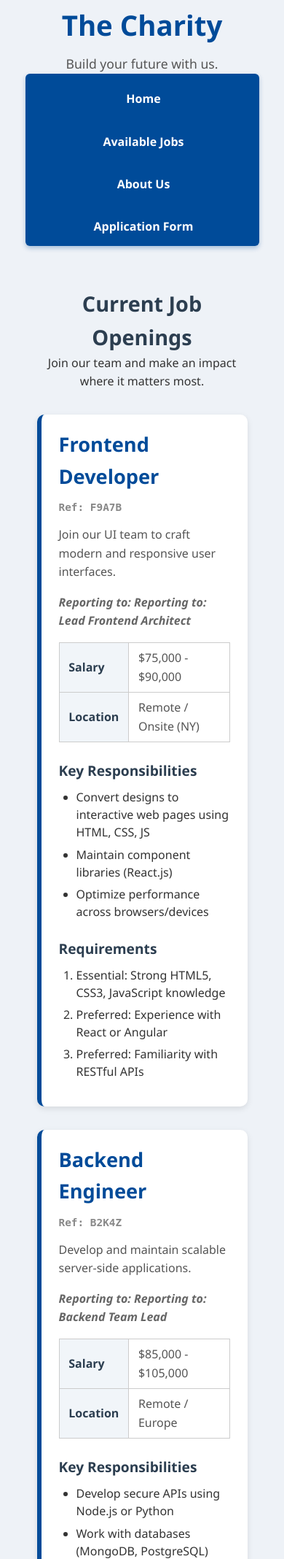
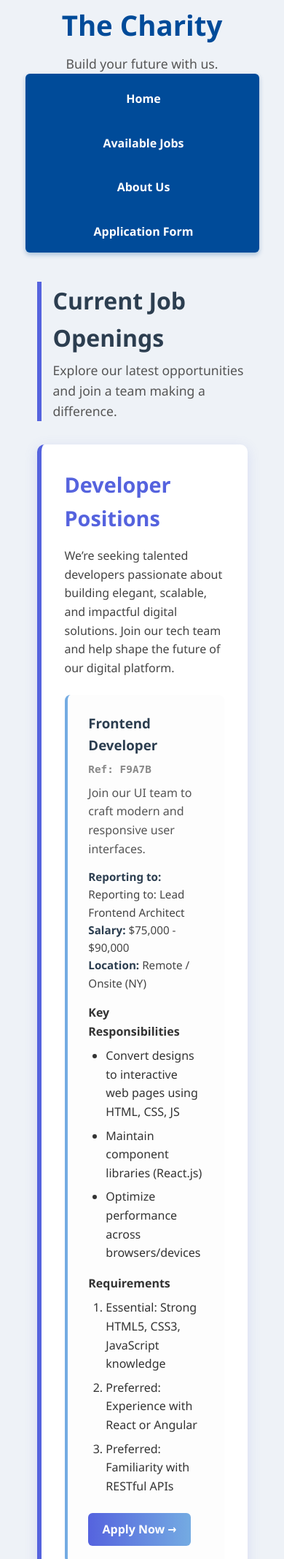
Before and after one commit to NimaAdel/Project-Part-2, a PHP site: page /jobs.php in a window 390 px wide. Shown: the part 159-2295 px from the top of the page at 73% size. Run offline with PHP 8.4, Linux system fonts and the light colour scheme; data comes from the database, SQL or seed files in the repository.

Commit message:
Suggested Git Commit Message feat(ui): redesign jobs page with colorful layout and merged developer roles - Aligned job listings with the left margin for better visual flow - Added color gradients, shadows, and hover effects for interactivity - Merged Frontend and Backend roles into one Developer section - Improved typography, spacing, and responsive behavior
Key Improvements

 Left-aligned layout — consistent with “Why Join The Charity” section
 Colorful gradient accents — brand-like tones for sections and buttons
Merged “Frontend” and “Backend” roles under a unified Developer section
Interactive cards — hover animations and Apply buttons
 Fully responsive — works beautifully on mobile and desktop

```diff
--- a/jobs.php
+++ b/jobs.php
@@ -1,5 +1,4 @@
 <?php
-// Load DB connection
 require_once 'settings.php';
 
 $sql = "SELECT * FROM jobs ORDER BY job_id ASC";
@@ -12,137 +11,160 @@ require_once 'header.inc';
 <style>
     body#jobs {
         font-family: 'Inter', sans-serif;
-        background-color: #f7f9fc;
+        background: linear-gradient(135deg, #eef3ff, #f9f9ff);
+        margin: 0;
         color: #333;
-        margin: 0;
-        padding: 0;
     }
 
     .jobs-container {
-        max-width: 1000px;
+        max-width: 1100px;
         margin: 2rem auto;
-        padding: 1rem;
+        padding: 0 2rem;
     }
 
     .page-title {
-        text-align: center;
         margin-bottom: 2rem;
+        border-left: 6px solid #5563DE;
+        padding-left: 1rem;
     }
 
     .page-title h1 {
-        font-size: 2.2rem;
+        font-size: 2.5rem;
+        margin: 0;
         color: #2c3e50;
-        margin: 0;
     }
 
-    .job-posting {
+    .page-title p {
+        color: #555;
+        margin-top: 0.3rem;
+        font-size: 1.1rem;
+    }
+
+    /* Developer Section Styling */
+    .developer-section {
         background: #fff;
         border-radius: 10px;
-        box-shadow: 0 3px 8px rgba(0, 0, 0, 0.1);
-        padding: 1.8rem 2rem;
-        margin-bottom: 2rem;
-        transition: transform 0.2s, box-shadow 0.2s;
+        padding: 2rem;
+        box-shadow: 0 4px 18px rgba(85, 99, 222, 0.15);
+        margin-bottom: 2.5rem;
+        border-left: 6px solid #5563DE;
+    }
+
+    .developer-section h2 {
+        color: #5563DE;
+        font-size: 1.8rem;
+        margin-bottom: 1rem;
+    }
+
+    .developer-intro {
+        color: #444;
+        margin-bottom: 1.5rem;
+    }
+
+    /* Job Posting Cards */
+    .job-posting {
+        background: #fdfdfd;
+        border-radius: 8px;
+        padding: 1.5rem 1.8rem;
+        margin-bottom: 1.5rem;
+        border-left: 4px solid #74ABE2;
+        transition: transform 0.25s ease, box-shadow 0.25s ease;
     }
 
     .job-posting:hover {
-        transform: translateY(-4px);
-        box-shadow: 0 6px 16px rgba(0, 0, 0, 0.15);
+        transform: translateX(4px);
+        box-shadow: 0 6px 15px rgba(0, 0, 0, 0.1);
     }
 
-    .job-posting h2 {
+    .job-posting h3 {
         color: #2c3e50;
-        margin-bottom: 0.3rem;
+        margin-bottom: 0.4rem;
     }
 
     .ref-number {
+        font-size: 0.9rem;
         color: #888;
-        font-size: 0.9rem;
-        margin-bottom: 0.8rem;
+        margin-bottom: 0.5rem;
     }
 
     .short-desc {
         font-size: 1rem;
-        color: #555;
-        margin-bottom: 1rem;
-    }
-
-    .reporting-line {
-        font-style: italic;
-        color: #666;
-        margin-bottom: 1rem;
-    }
-
-    table {
-        width: 100%;
-        border-collapse: collapse;
-        margin-bottom: 1.5rem;
-    }
-
-    th, td {
-        padding: 0.5rem 0.8rem;
-        text-align: left;
-    }
-
-    th {
-        width: 30%;
-        color: #2c3e50;
-        font-weight: 600;
-    }
-
-    td {
+        margin-bottom: 0.8rem;
         color: #555;
     }
 
-    h3 {
-        margin-top: 1.5rem;
+    .job-meta {
+        font-size: 0.95rem;
+        margin-bottom: 1rem;
+        color: #444;
+    }
+
+    .job-meta strong {
         color: #2c3e50;
-        font-size: 1.2rem;
     }
 
     ul, ol {
         margin: 0.5rem 0 1rem 1.5rem;
     }
 
-    ul li, ol li {
-        margin-bottom: 0.4rem;
-        line-height: 1.5;
+    li {
+        margin-bottom: 0.3rem;
     }
 
+    .apply-btn {
+        display: inline-block;
+        background: linear-gradient(90deg, #5563DE, #74ABE2);
+        color: white;
+        text-decoration: none;
+        padding: 0.6rem 1.2rem;
+        border-radius: 6px;
+        font-weight: 600;
+        margin-top: 0.5rem;
+        transition: background 0.3s ease, transform 0.2s ease;
+    }
+
+    .apply-btn:hover {
+        background: linear-gradient(90deg, #4350c4, #6598d8);
+        transform: translateY(-2px);
+    }
+
+    /* Why Join Section */
     aside {
-        background: #e9f2ff;
-        border-left: 5px solid #5563DE;
-        padding: 1.5rem 2rem;
-        margin: 3rem auto;
-        max-width: 900px;
-        border-radius: 8px;
+        background: #eaf2ff;
+        border-left: 6px solid #5563DE;
+        padding: 2rem;
+        margin-top: 3rem;
+        border-radius: 10px;
     }
 
     aside h3 {
         color: #2c3e50;
         margin-top: 0;
+        margin-bottom: 0.8rem;
     }
 
     aside p {
         color: #333;
         line-height: 1.6;
+        font-size: 1rem;
     }
 
     aside a {
         color: #5563DE;
         text-decoration: none;
-        font-weight: 500;
+        font-weight: 600;
     }
 
     aside a:hover {
         text-decoration: underline;
     }
 
-    @media (max-width: 700px) {
-        .job-posting {
-            padding: 1.2rem 1.5rem;
+    @media (max-width: 768px) {
+        .jobs-container {
+            padding: 0 1rem;
         }
         .page-title h1 {
-            font-size: 1.8rem;
+            font-size: 2rem;
         }
     }
 </style>
@@ -150,28 +172,27 @@ require_once 'header.inc';
 <div class="jobs-container">
     <div class="page-title">
         <h1>Current Job Openings</h1>
-        <p>Join our team and make an impact where it matters most.</p>
+        <p>Explore our latest opportunities and join a team making a difference.</p>
     </div>
 
+    <!-- Developer Section (Frontend + Backend merged) -->
+    <section class="developer-section">
+        <h2>Developer Positions</h2>
+        <p class="developer-intro">We’re seeking talented developers passionate about building elegant, scalable, and impactful digital solutions. Join our tech team and help shape the future of our digital platform.</p>
+
         <?php while ($job = $result->fetch_assoc()): ?>
-        <section class="job-posting">
-            <h2><?= htmlspecialchars($job['title']); ?></h2>
+            <?php if (stripos($job['title'], 'Frontend') !== false || stripos($job['title'], 'Backend') !== false): ?>
+                <div class="job-posting">
+                    <h3><?= htmlspecialchars($job['title']); ?></h3>
                     <div class="ref-number">Ref: <?= htmlspecialchars($job['job_reference']); ?></div>
                     <p class="short-desc"><?= htmlspecialchars($job['short_desc']); ?></p>
-            <p class="reporting-line">Reporting to: <?= htmlspecialchars($job['reporting_line']); ?></p>
+                    <p class="job-meta">
+                        <strong>Reporting to:</strong> <?= htmlspecialchars($job['reporting_line']); ?><br>
+                        <strong>Salary:</strong> <?= htmlspecialchars($job['salary']); ?><br>
+                        <strong>Location:</strong> <?= htmlspecialchars($job['location']); ?>
+                    </p>
 
-            <table>
-                <tr>
-                    <th>Salary</th>
-                    <td><?= htmlspecialchars($job['salary']); ?></td>
-                </tr>
-                <tr>
-                    <th>Location</th>
-                    <td><?= htmlspecialchars($job['location']); ?></td>
-                </tr>
-            </table>
-
-            <h3>Key Responsibilities</h3>
+                    <h4>Key Responsibilities</h4>
                     <ul>
                         <?php foreach (explode("\n", trim($job['responsibilities'])) as $resp): ?>
                             <?php if (trim($resp) !== ''): ?>
@@ -180,7 +201,7 @@ require_once 'header.inc';
                         <?php endforeach; ?>
                     </ul>
 
-            <h3>Requirements</h3>
+                    <h4>Requirements</h4>
                     <ol>
                         <?php foreach (explode("\n", trim($job['requirements'])) as $req): ?>
                             <?php if (trim($req) !== ''): ?>
@@ -188,14 +209,18 @@ require_once 'header.inc';
                             <?php endif; ?>
                         <?php endforeach; ?>
                     </ol>
+
+                    <a class="apply-btn" href="apply.php?job_id=<?= htmlspecialchars($job['job_id']); ?>">Apply Now →</a>
+                </div>
+            <?php endif; ?>
+        <?php endwhile; ?>
     </section>
-    <?php endwhile; ?>
 
     <aside>
         <h3>Why Join The Charity?</h3>
         <p>
-            We're a people-first organization that values purpose, innovation, and collaboration.
-            Enjoy flexible work arrangements, growth opportunities, and a supportive culture.
+            We’re a people-first organization that values creativity, teamwork, and personal growth.
+            You’ll enjoy flexible working, professional development, and the chance to make a real impact.
             <a href="about.php">Learn more about us →</a>
         </p>
     </aside>
```
Lines whose indentation alone changed are shown as unchanged.
